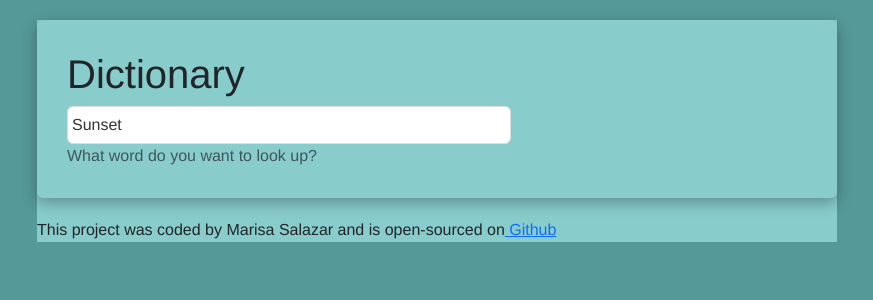
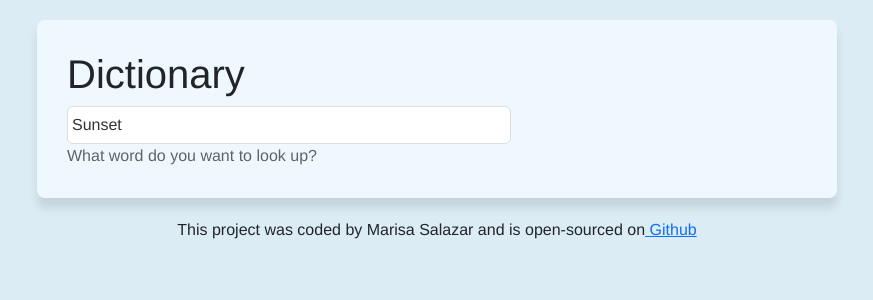
Before and after one commit to Marisa-Salazar/Dictionary-React-App, a React (Create React App) app: page / in a window 1280 px wide. Shown: the top 300 px of the page, without its empty margins (203-1076 px from the left). Built offline with nearby package versions, Linux system fonts and the light colour scheme; no server answers.

Commit message:
changed background colors

```diff
--- a/src/App.css
+++ b/src/App.css
@@ -1,10 +1,13 @@
 body {
-  background: #559999;
+  background: #dbecf4;
   font-family: Helvetica, sans-serif;
 }
 
 .App {
   max-width: 800px;
   margin: auto;
-  background: #88cccc;
 }
+
+footer {
+  text-align: center;
+}
--- a/src/Dictionary.css
+++ b/src/Dictionary.css
@@ -1,7 +1,8 @@
 .Dictionary section {
+  background-color: aliceblue;
   padding: 30px;
-  border-radius: 6px;
-  box-shadow: 0px 5px 15px rgba(0, 0, 0, 0.3);
+  border-radius: 8px;
+  box-shadow: 0 10px 10px rgba(0, 0, 0, 0.1);
   margin: 20px 0;
 }
 
```
